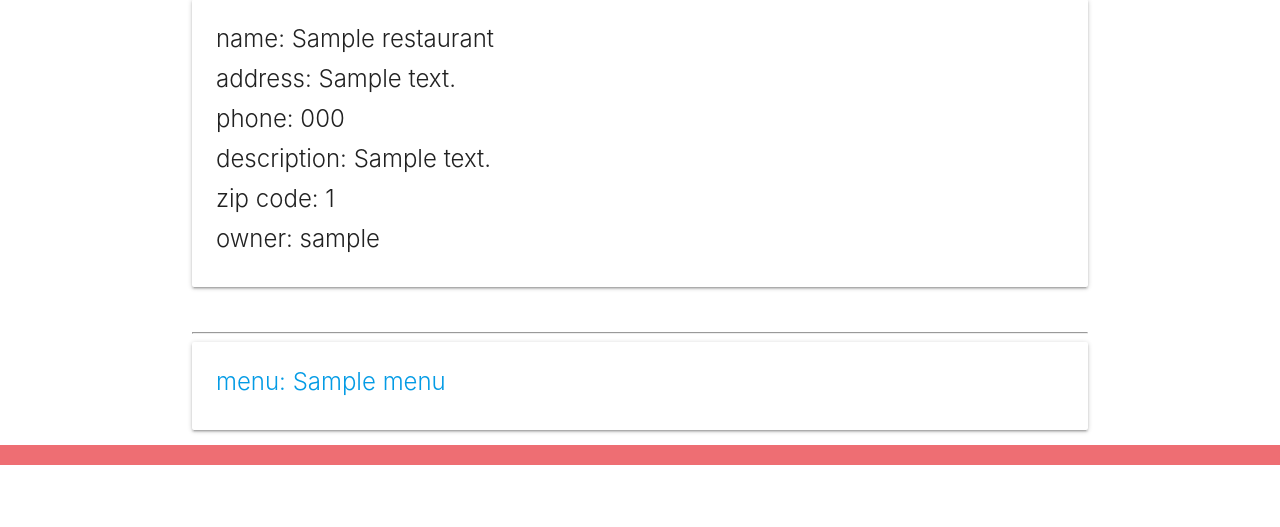
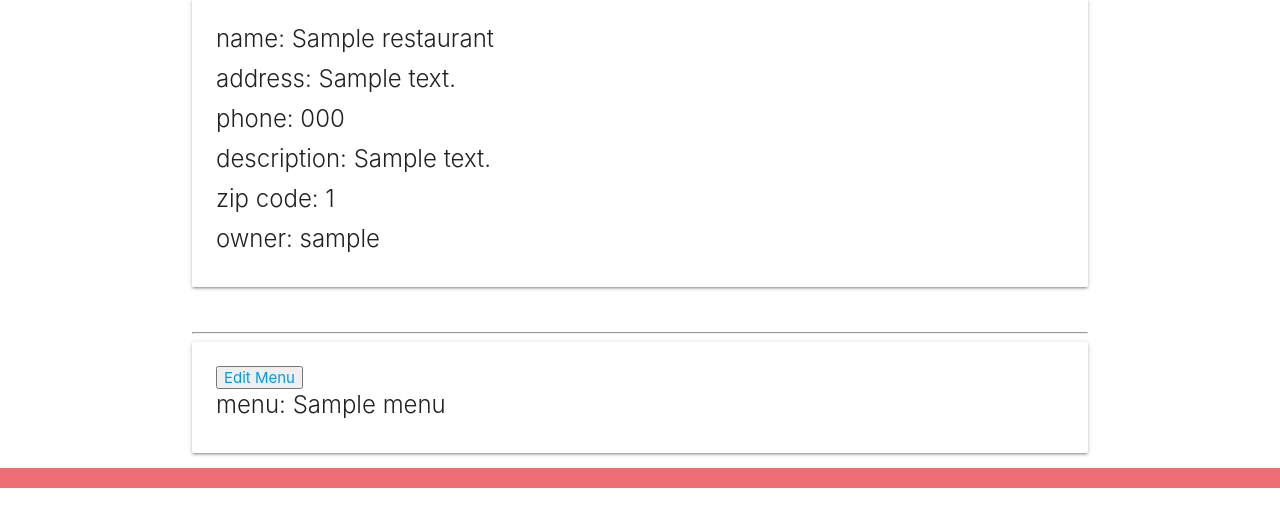
Before and after one commit to tvilla0000/Tasty, a Django app: page /restaurant/1/ in a window 1280 px wide. Shown: the part 201-728 px from the top of the page. Run offline with Django 3.2, Linux system fonts and the light colour scheme; tables that the repository leaves empty hold one stand-in row (values such as "Sample post").

Commit message:
add Update Function for Menu Model

```diff
--- /dev/null
+++ b/main/templates/menu/menu_build.html
@@ -0,0 +1 @@
+{% extends 'base.html' %}
--- a/main/templates/menu/menu_detail.html
+++ /dev/null
@@ -1 +0,0 @@
-<h1>Test</h1>
--- a/main/templates/restaurant/restaurant_detail.html
+++ b/main/templates/restaurant/restaurant_detail.html
@@ -26,10 +26,11 @@
       {% endif %}
     </div>
 
-{% for menu in restaurant.menu_set.all %}
-<a href="{% url 'menu_detail' menu.id %}" class="links">
-  <div class="card">
-    <div class="card-content">
+    {% for menu in restaurant.menu_set.all %}
+    <a href="{% url 'menu_detail' menu.id %}" class="links">
+      <div class="card">
+        <div class="card-content">
+            <button><a href="{% url 'menu_update' menu.id %}">Edit Menu</a></button>
       <span class="card-title">menu: {{ menu.name }} </span>
 
 
--- a/main/urls.py
+++ b/main/urls.py
@@ -13,4 +13,6 @@ urlpatterns = [
     # path('restaurant/<int:pk>/menu/', views.MenuList.as_view(), name='menu_list'),
     path('menu/create/<int:pk>/', views.MenuCreate.as_view(), name='menu_create'),
     path('menu/<int:pk>/', views.MenuDetail.as_view(), name="menu_detail"),
+    path('menu/<int:pk>/update', views.MenuUpdate.as_view(), name="menu_update")
+
 ]
--- a/main/views.py
+++ b/main/views.py
@@ -109,3 +109,16 @@ class MenuDetail(LoginRequiredMixin, DetailView):
     model = Menu
     context_object_name = 'menu'
     template_name = 'menu/menu_detail.html'
+
+
+class MenuUpdate(LoginRequiredMixin, UpdateView):
+    model = Menu
+    context_object_name = 'menu'
+    template_name = 'menu/menu_form.html'
+    fields = ['name', 'description']
+
+    def get_success_url(self):
+        menu = Menu.objects.get(pk=self.kwargs['pk'])
+        restaurant = Menu.restaurant
+        user = restaurant.user
+        return reverse('profile', kwargs={'pk': user.id})
```
